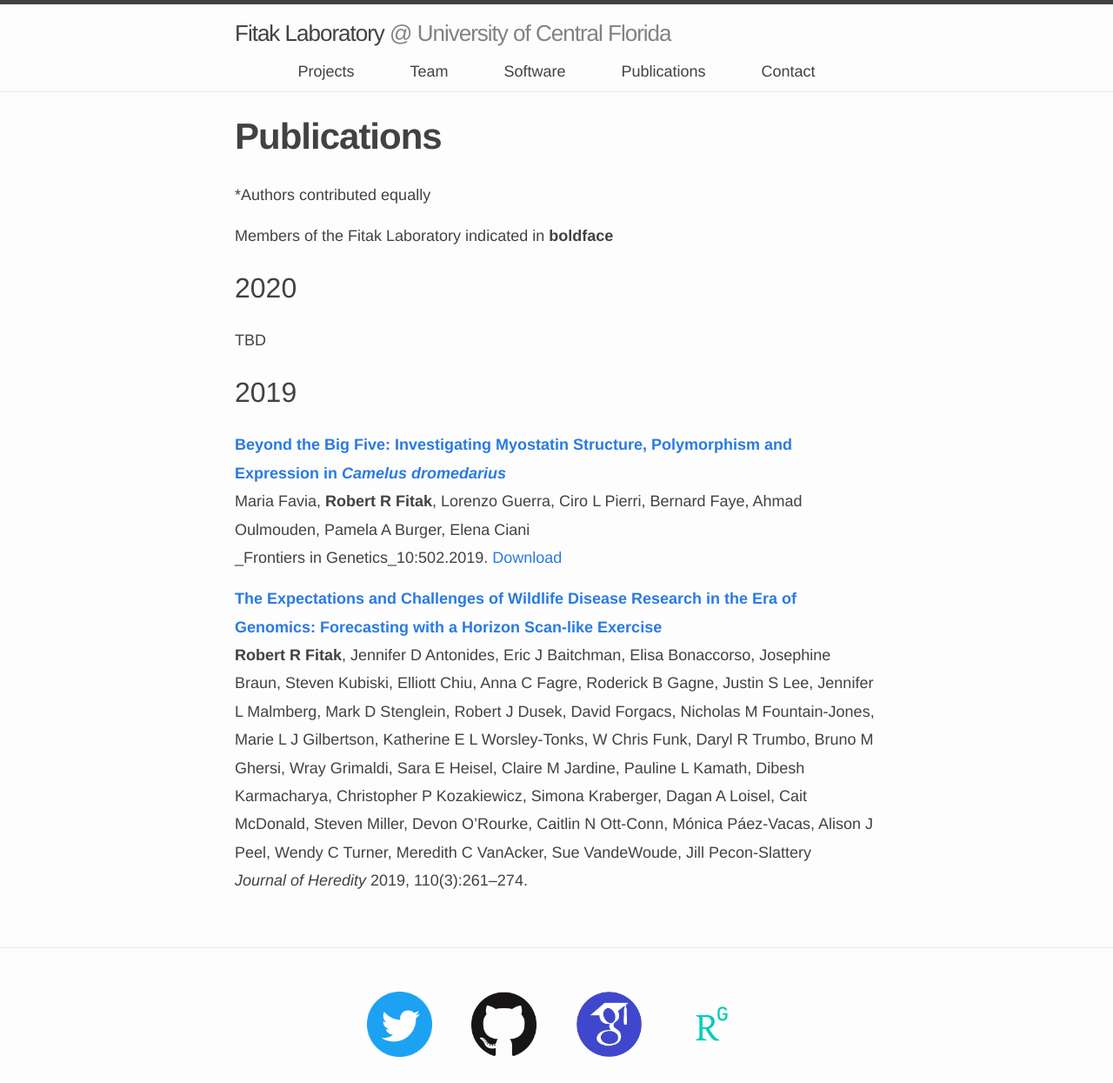
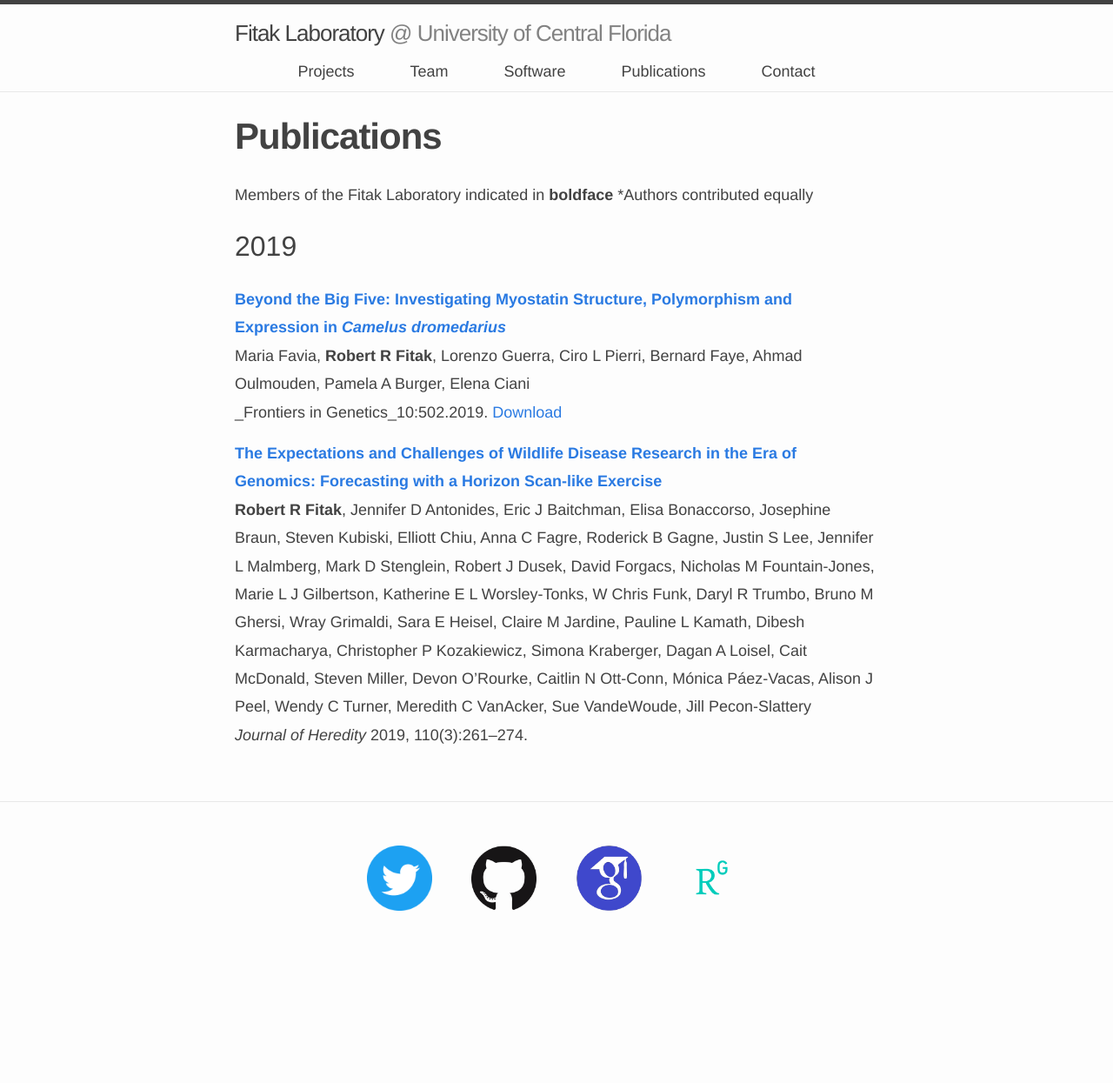
Before and after one commit to rfitak/FitakLab, a Jekyll site: the page built from _pages/publications/index.md, in a window 1280 px wide. Shown: the whole page at 87% size. Built offline with Jekyll 4.4.1, drawn with Linux system fonts in a browser that asks for light colours; nearby versions of some CDN libraries; after the commit the page ends 1077 px from its top, so only the background shows below that.

Commit message:
Updated Pubs: Fitak

```diff
--- a/_pages/publications/index.md
+++ b/_pages/publications/index.md
@@ -5,12 +5,9 @@ permalink: /publications/
 toggle: on
 rank: 4
 ---
+Members of the Fitak Laboratory indicated in **boldface**
 \*Authors contributed equally<br>
 
-Members of the Fitak Laboratory indicated in **boldface**
-
-## 2020
-TBD
 
 ## 2019
 
```
